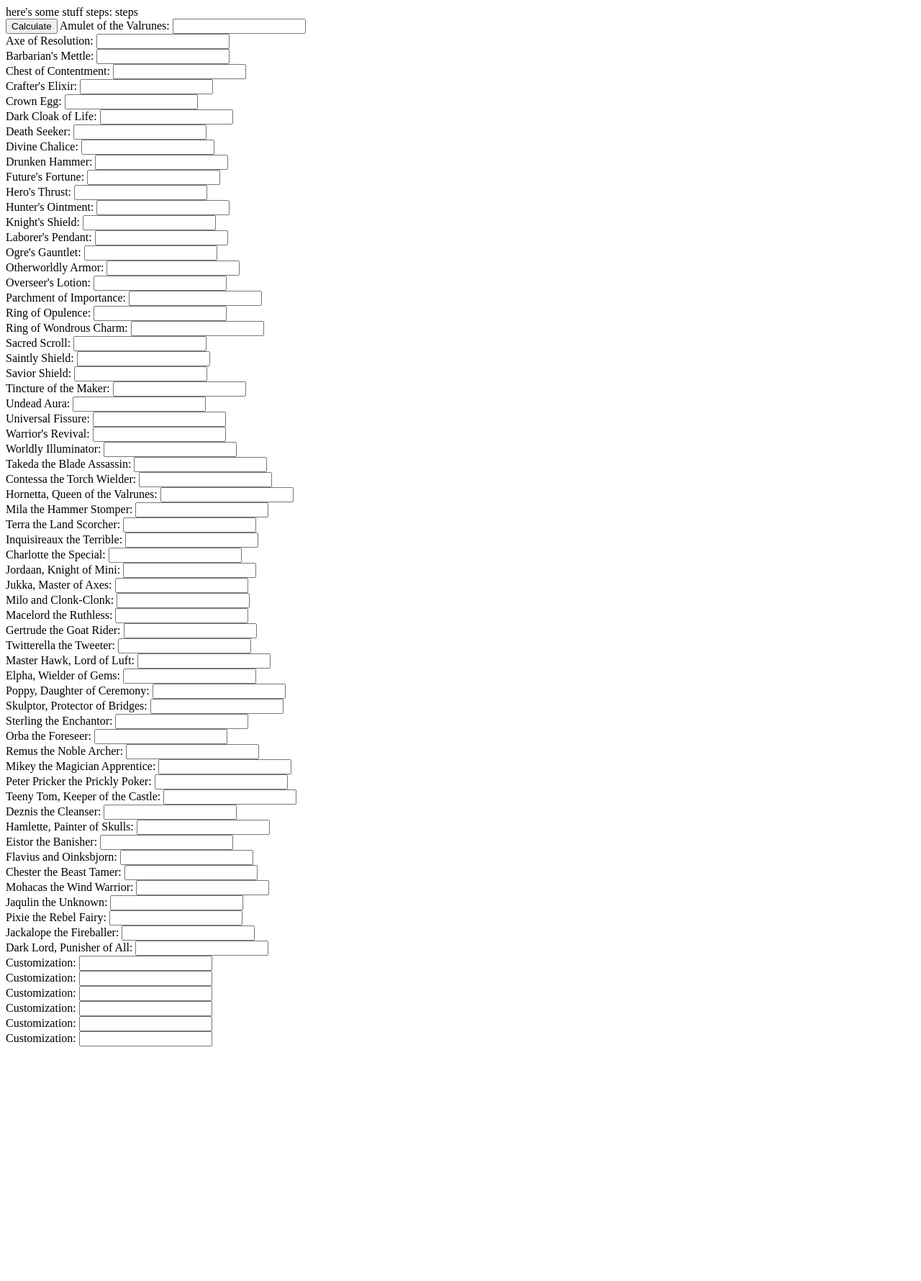
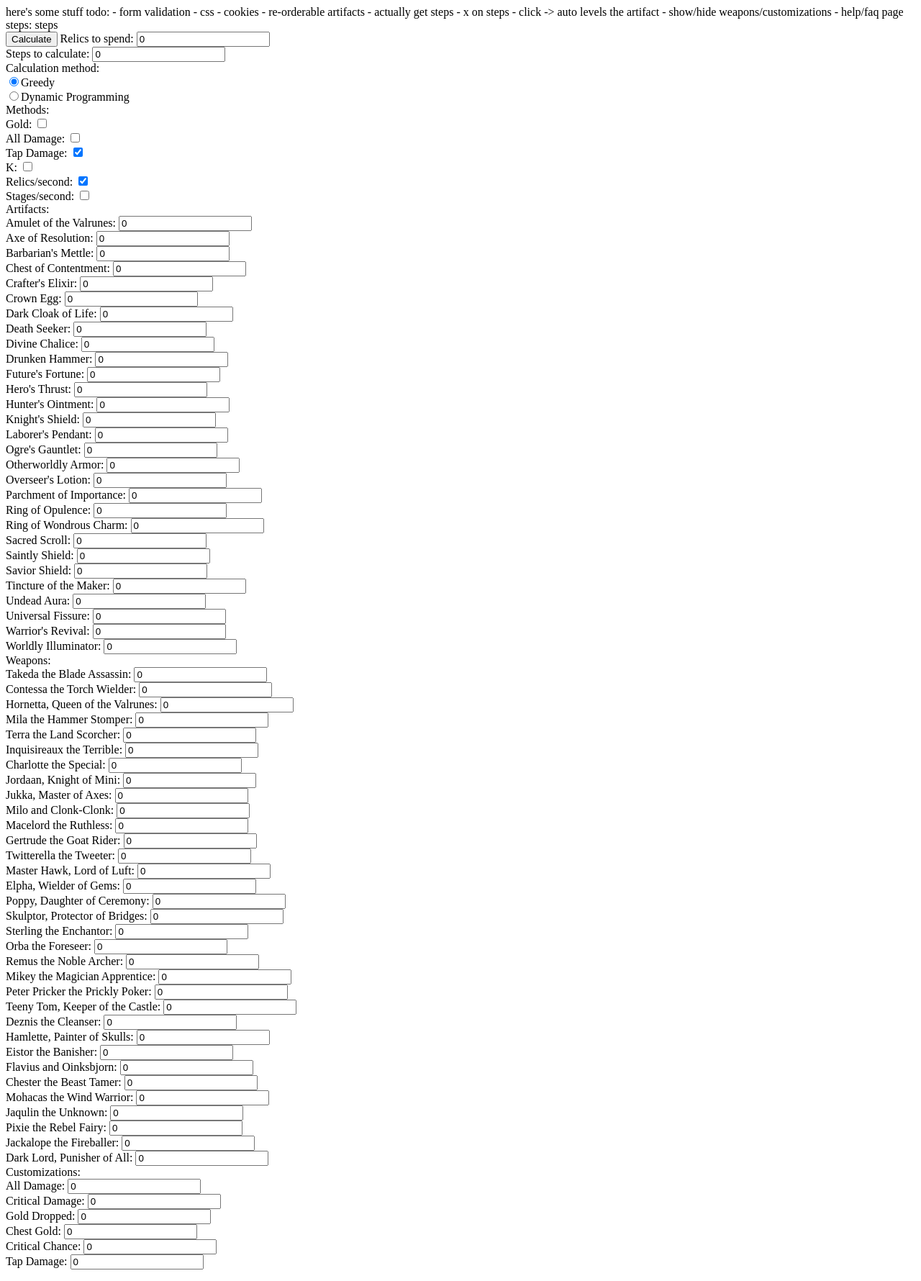
Before and after one commit to colblitz/YATTO, a Node server app: page / in a window 1280 px wide. Shown: the whole page at 72% size. Before the commit the page ends 1454 px from the top, so only its background shows below. Run offline with Node 20, Linux system fonts and the light colour scheme; some libraries are stand-ins or nearby versions.

Commit message:
more angular stuff, dont install zerorpc on macs, form still looks like shit

```diff
--- a/public/javascripts/controllers/CalculatorController.js
+++ b/public/javascripts/controllers/CalculatorController.js
@@ -2,19 +2,114 @@ yattoApp.controller('CalculatorController',
 	function($scope, $http) {
 		var something = "something";
 		$scope.steps = "steps";
-		$scope.calculate = function(artifacts, weapons, customizations) {
-			console.log(artifacts);
-			console.log(weapons);
-			console.log(customizations);
 
-			var info = {"artifacts" : artifacts, "weapons" : weapons, "customizations" : customizations}
+		// re-ordering http://codepen.io/SimeonC/pen/AJIyC
+
+
+		$scope.artifacts = [
+			{name: "Amulet of the Valrunes",  index: 0, value: 0},
+			{name: "Axe of Resolution",       index: 1, value: 0},
+			{name: "Barbarian's Mettle",      index: 2, value: 0},
+			{name: "Chest of Contentment",    index: 3, value: 0},
+			{name: "Crafter's Elixir",        index: 4, value: 0},
+			{name: "Crown Egg",               index: 5, value: 0},
+			{name: "Dark Cloak of Life",      index: 6, value: 0},
+			{name: "Death Seeker",            index: 7, value: 0},
+			{name: "Divine Chalice",          index: 8, value: 0},
+			{name: "Drunken Hammer",          index: 9, value: 0},
+			{name: "Future's Fortune",        index: 10, value: 0},
+			{name: "Hero's Thrust",           index: 11, value: 0},
+			{name: "Hunter's Ointment",       index: 12, value: 0},
+			{name: "Knight's Shield",         index: 13, value: 0},
+			{name: "Laborer's Pendant",       index: 14, value: 0},
+			{name: "Ogre's Gauntlet",         index: 15, value: 0},
+			{name: "Otherworldly Armor",      index: 16, value: 0},
+			{name: "Overseer's Lotion",       index: 17, value: 0},
+			{name: "Parchment of Importance", index: 18, value: 0},
+			{name: "Ring of Opulence",        index: 19, value: 0},
+			{name: "Ring of Wondrous Charm",  index: 20, value: 0},
+			{name: "Sacred Scroll",           index: 21, value: 0},
+			{name: "Saintly Shield",          index: 22, value: 0},
+			{name: "Savior Shield",           index: 23, value: 0},
+			{name: "Tincture of the Maker",   index: 24, value: 0},
+			{name: "Undead Aura",             index: 25, value: 0},
+			{name: "Universal Fissure",       index: 26, value: 0},
+			{name: "Warrior's Revival",       index: 27, value: 0},
+			{name: "Worldly Illuminator",     index: 28, value: 0}];
+
+		$scope.weapons = [
+			{name: "Takeda the Blade Assassin",       index: 0, value: 0},
+			{name: "Contessa the Torch Wielder",      index: 1, value: 0},
+			{name: "Hornetta, Queen of the Valrunes", index: 2, value: 0},
+			{name: "Mila the Hammer Stomper",         index: 3, value: 0},
+			{name: "Terra the Land Scorcher",         index: 4, value: 0},
+			{name: "Inquisireaux the Terrible",       index: 5, value: 0},
+			{name: "Charlotte the Special",           index: 6, value: 0},
+			{name: "Jordaan, Knight of Mini",         index: 7, value: 0},
+			{name: "Jukka, Master of Axes",           index: 8, value: 0},
+			{name: "Milo and Clonk-Clonk",            index: 9, value: 0},
+			{name: "Macelord the Ruthless",           index: 10, value: 0},
+			{name: "Gertrude the Goat Rider",         index: 11, value: 0},
+			{name: "Twitterella the Tweeter",         index: 12, value: 0},
+			{name: "Master Hawk, Lord of Luft",       index: 13, value: 0},
+			{name: "Elpha, Wielder of Gems",          index: 14, value: 0},
+			{name: "Poppy, Daughter of Ceremony",     index: 15, value: 0},
+			{name: "Skulptor, Protector of Bridges",  index: 16, value: 0},
+			{name: "Sterling the Enchantor",          index: 17, value: 0},
+			{name: "Orba the Foreseer",               index: 18, value: 0},
+			{name: "Remus the Noble Archer",          index: 19, value: 0},
+			{name: "Mikey the Magician Apprentice",   index: 20, value: 0},
+			{name: "Peter Pricker the Prickly Poker", index: 21, value: 0},
+			{name: "Teeny Tom, Keeper of the Castle", index: 22, value: 0},
+			{name: "Deznis the Cleanser",             index: 23, value: 0},
+			{name: "Hamlette, Painter of Skulls",     index: 24, value: 0},
+			{name: "Eistor the Banisher",             index: 25, value: 0},
+			{name: "Flavius and Oinksbjorn",          index: 26, value: 0},
+			{name: "Chester the Beast Tamer",         index: 27, value: 0},
+			{name: "Mohacas the Wind Warrior",        index: 28, value: 0},
+			{name: "Jaqulin the Unknown",             index: 29, value: 0},
+			{name: "Pixie the Rebel Fairy",           index: 30, value: 0},
+			{name: "Jackalope the Fireballer",        index: 31, value: 0},
+			{name: "Dark Lord, Punisher of All",      index: 32, value: 0}];
+
+		$scope.customizations = [
+			{name: "All Damage",      index: 0, value: 0},
+			{name: "Critical Damage", index: 1, value: 0},
+			{name: "Gold Dropped",    index: 2, value: 0},
+			{name: "Chest Gold",      index: 3, value: 0},
+			{name: "Critical Chance", index: 4, value: 0},
+			{name: "Tap Damage",      index: 5, value: 0}];
+
+		$scope.methods = [
+			{name: "Gold",          index: 0, value: false},
+			{name: "All Damage",    index: 1, value: false},
+			{name: "Tap Damage",    index: 2, value: true},
+			{name: "K",             index: 3, value: false},
+			{name: "Relics/second", index: 4, value: true},
+			{name: "Stages/second", index: 5, value: false}];
+
+		$scope.relics = 0;
+		$scope.nsteps = 0;
+		$scope.greedy = 1;
+
+		$scope.calculate = function() {
+			console.log($scope.artifacts);
+			console.log($scope.weapons);
+			console.log($scope.customizations);
+
+			var info = {"artifacts"      : $scope.artifacts,
+						"weapons" 	     : $scope.weapons,
+						"customizations" : $scope.customizations,
+						"relics"         : $scope.relics,
+						"nsteps"         : $scope.nsteps,
+						"greedy"         : $scope.greedy}
 			console.log("controller");
 			console.log(info);
 
 			$http({
-        method: "GET",
+				method: "POST",
 				url: "test",
-        params: {"info": info}
+				data: {"info": info}
 			}).success(function(data, status, headers, config) {
       			// console.log($scope.roadmaps);
       			console.log("yay stuff: " + data.content);
@@ -22,11 +117,6 @@ yattoApp.controller('CalculatorController',
       		}).error(function(data, status, headers, config) {
       			console.log("boo error");
       		});
-      //$scope.master = angular.copy(user);
   		};
-
-		// $scope.message = "";
-  //   $scope.left  = function() {return 100 - $scope.message.length;};
-  //   $scope.clear = function() {$scope.message = "";};
-  //   $scope.save  = function() {alert("Note Saved");};
-});
+	}
+);
--- a/public/partials/calculator.html
+++ b/public/partials/calculator.html
@@ -1,85 +1,49 @@
 <div ng-controller="CalculatorController" id="calculator-container">
 	here's some stuff
 
+	todo:
+	 - form validation
+	 - css
+	 - cookies
+	 - re-orderable artifacts
+	 - actually get steps
+	 - x on steps - click -> auto levels the artifact
+	 - show/hide weapons/customizations
+	 - help/faq page
+
 	steps: {{steps}}
 
-	<form class="form" id="form">
+	<form class="form" name="form" id="form">
 		<input type="submit" ng-click="calculate(artifacts, weapons, customizations)" value="Calculate" />
 
-    Amulet of the Valrunes:  <input type="text" class="form-control" ng-model="artifacts.a0" /></br>
-		Axe of Resolution:       <input type="text" class="form-control" ng-model="artifacts.a1" /></br>
-		Barbarian's Mettle:      <input type="text" class="form-control" ng-model="artifacts.a2" /></br>
-		Chest of Contentment:    <input type="text" class="form-control" ng-model="artifacts.a3" /></br>
-		Crafter's Elixir:        <input type="text" class="form-control" ng-model="artifacts.a4" /></br>
-		Crown Egg:               <input type="text" class="form-control" ng-model="artifacts.a5" /></br>
-		Dark Cloak of Life:      <input type="text" class="form-control" ng-model="artifacts.a6" /></br>
-		Death Seeker:            <input type="text" class="form-control" ng-model="artifacts.a7" /></br>
-		Divine Chalice:          <input type="text" class="form-control" ng-model="artifacts.a8" /></br>
-		Drunken Hammer:          <input type="text" class="form-control" ng-model="artifacts.a9" /></br>
-		Future's Fortune:        <input type="text" class="form-control" ng-model="artifacts.a10" /></br>
-		Hero's Thrust:           <input type="text" class="form-control" ng-model="artifacts.a11" /></br>
-		Hunter's Ointment:       <input type="text" class="form-control" ng-model="artifacts.a12" /></br>
-		Knight's Shield:         <input type="text" class="form-control" ng-model="artifacts.a13" /></br>
-		Laborer's Pendant:       <input type="text" class="form-control" ng-model="artifacts.a14" /></br>
-		Ogre's Gauntlet:         <input type="text" class="form-control" ng-model="artifacts.a15" /></br>
-		Otherworldly Armor:      <input type="text" class="form-control" ng-model="artifacts.a16" /></br>
-		Overseer's Lotion:       <input type="text" class="form-control" ng-model="artifacts.a17" /></br>
-		Parchment of Importance: <input type="text" class="form-control" ng-model="artifacts.a18" /></br>
-		Ring of Opulence:        <input type="text" class="form-control" ng-model="artifacts.a19" /></br>
-		Ring of Wondrous Charm:  <input type="text" class="form-control" ng-model="artifacts.a20" /></br>
-		Sacred Scroll:           <input type="text" class="form-control" ng-model="artifacts.a21" /></br>
-		Saintly Shield:          <input type="text" class="form-control" ng-model="artifacts.a22" /></br>
-		Savior Shield:           <input type="text" class="form-control" ng-model="artifacts.a23" /></br>
-		Tincture of the Maker:   <input type="text" class="form-control" ng-model="artifacts.a24" /></br>
-		Undead Aura:             <input type="text" class="form-control" ng-model="artifacts.a25" /></br>
-		Universal Fissure:       <input type="text" class="form-control" ng-model="artifacts.a26" /></br>
-		Warrior's Revival:       <input type="text" class="form-control" ng-model="artifacts.a27" /></br>
-		Worldly Illuminator:     <input type="text" class="form-control" ng-model="artifacts.a28" /></br>
+		Relics to spend: <input type="number" class="form-control" ng-model="relics" min="0" /></br>
+		Steps to calculate: <input type="number" class="form-control" ng-model="nsteps" min="0" /></br>
 
-		Takeda the Blade Assassin:       <input type="text" class="form-control" ng-model="weapons.w0" /></br>
-		Contessa the Torch Wielder:      <input type="text" class="form-control" ng-model="weapons.w1" /></br>
-		Hornetta, Queen of the Valrunes: <input type="text" class="form-control" ng-model="weapons.w2" /></br>
-		Mila the Hammer Stomper:         <input type="text" class="form-control" ng-model="weapons.w3" /></br>
-		Terra the Land Scorcher:         <input type="text" class="form-control" ng-model="weapons.w4" /></br>
-		Inquisireaux the Terrible:       <input type="text" class="form-control" ng-model="weapons.w5" /></br>
-		Charlotte the Special:           <input type="text" class="form-control" ng-model="weapons.w6" /></br>
-		Jordaan, Knight of Mini:         <input type="text" class="form-control" ng-model="weapons.w7" /></br>
-		Jukka, Master of Axes:           <input type="text" class="form-control" ng-model="weapons.w8" /></br>
-		Milo and Clonk-Clonk:            <input type="text" class="form-control" ng-model="weapons.w9" /></br>
-		Macelord the Ruthless:           <input type="text" class="form-control" ng-model="weapons.w10" /></br>
-		Gertrude the Goat Rider:         <input type="text" class="form-control" ng-model="weapons.w11" /></br>
-		Twitterella the Tweeter:         <input type="text" class="form-control" ng-model="weapons.w12" /></br>
-		Master Hawk, Lord of Luft:       <input type="text" class="form-control" ng-model="weapons.w13" /></br>
-		Elpha, Wielder of Gems:          <input type="text" class="form-control" ng-model="weapons.w14" /></br>
-		Poppy, Daughter of Ceremony:     <input type="text" class="form-control" ng-model="weapons.w15" /></br>
-		Skulptor, Protector of Bridges:  <input type="text" class="form-control" ng-model="weapons.w16" /></br>
-		Sterling the Enchantor:          <input type="text" class="form-control" ng-model="weapons.w17" /></br>
-		Orba the Foreseer:               <input type="text" class="form-control" ng-model="weapons.w18" /></br>
-		Remus the Noble Archer:          <input type="text" class="form-control" ng-model="weapons.w19" /></br>
-		Mikey the Magician Apprentice:   <input type="text" class="form-control" ng-model="weapons.w20" /></br>
-		Peter Pricker the Prickly Poker: <input type="text" class="form-control" ng-model="weapons.w21" /></br>
-		Teeny Tom, Keeper of the Castle: <input type="text" class="form-control" ng-model="weapons.w22" /></br>
-		Deznis the Cleanser:             <input type="text" class="form-control" ng-model="weapons.w23" /></br>
-		Hamlette, Painter of Skulls:     <input type="text" class="form-control" ng-model="weapons.w24" /></br>
-		Eistor the Banisher:             <input type="text" class="form-control" ng-model="weapons.w25" /></br>
-		Flavius and Oinksbjorn:          <input type="text" class="form-control" ng-model="weapons.w26" /></br>
-		Chester the Beast Tamer:         <input type="text" class="form-control" ng-model="weapons.w27" /></br>
-		Mohacas the Wind Warrior:        <input type="text" class="form-control" ng-model="weapons.w28" /></br>
-		Jaqulin the Unknown:             <input type="text" class="form-control" ng-model="weapons.w29" /></br>
-		Pixie the Rebel Fairy:           <input type="text" class="form-control" ng-model="weapons.w30" /></br>
-		Jackalope the Fireballer:        <input type="text" class="form-control" ng-model="weapons.w31" /></br>
-		Dark Lord, Punisher of All:      <input type="text" class="form-control" ng-model="weapons.w32" /></br>
+		Calculation method:
+		<div ng-init="greedy=1">
+			<input type="radio" name="cmethod" ng-model="greedy" value="1">Greedy</br>
+			<input type="radio" name="cmethod" ng-model="greedy" value="0">Dynamic Programming</br>
+		</div>
 
-		Customization: <input type="text" class="form-control" ng-model="customizations.c0" /></br>
-		Customization: <input type="text" class="form-control" ng-model="customizations.c1" /></br>
-		Customization: <input type="text" class="form-control" ng-model="customizations.c2" /></br>
-		Customization: <input type="text" class="form-control" ng-model="customizations.c3" /></br>
-		Customization: <input type="text" class="form-control" ng-model="customizations.c4" /></br>
-		Customization: <input type="text" class="form-control" ng-model="customizations.c5" /></br>
+		Methods:
+		<div ng-repeat="m in methods">
+			{{m.name}}: <input type="checkbox" class="form-control" ng-model="methods[$index].value" /></br>
+		</div>
 
+		Artifacts:
+		<div ng-repeat="a in artifacts">
+			{{a.name}}: <input type="number" class="form-control" ng-model="artifacts[$index].value" min="0" /></br>
+		</div>
+
+		Weapons:
+		<div ng-repeat="w in weapons">
+			{{w.name}}: <input type="text" class="form-control" ng-model="weapons[$index].value" /></br>
+		</div>
+
+		Customizations:
+		<div ng-repeat="c in customizations">
+			{{c.name}}: <input type="text" class="form-control" ng-model="customizations[$index].value" /></br>
+		</div>
 
   </form>
-  <!-- <pre>form = {{artifacts | json}}</pre>
-  <pre>form = {{weapons | json}}</pre>
-  <pre>form = {{customizations | json}}</pre> -->
 </div>
```
Also changed, not shown: routes/index.js (+23 -8 lines). Lines whose indentation alone changed are shown as unchanged.
